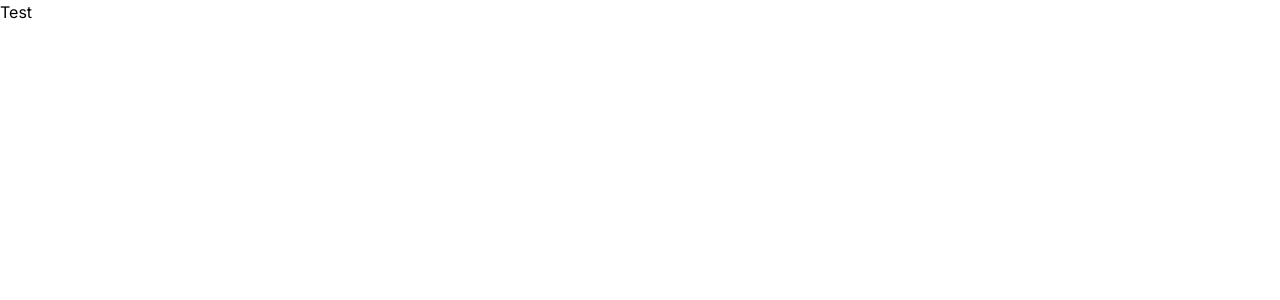
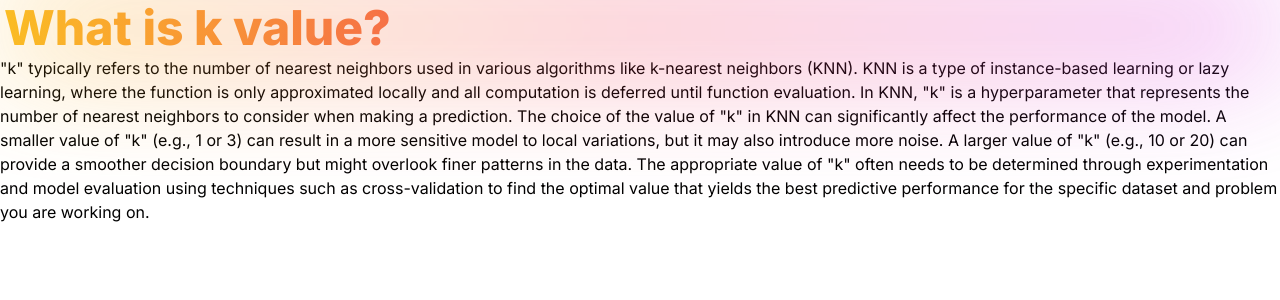
Before and after one commit to Team-Cartographer/space-apps-website, a Next.js app: page /about-the-project in a window 1280 px wide. Shown: the top 300 px of the page. Built offline with nearby package versions, Linux system fonts and the light colour scheme.

Commit message:
Updated the 'about-the-page' page

```diff
--- /dev/null
+++ b/src/app/about-the-project/gradientheading.jsx
@@ -0,0 +1,24 @@
+function GradientHeading({ children, gradient }) {
+  return (
+    <div className="relative">
+      <h1
+        className={`
+                    text-5xl font font-extrabold p-1
+                    text-transparent bg-clip-text
+                    bg-gradient-to-r ${gradient}
+                `}
+      >
+        {children}
+      </h1>
+
+      <div
+        className={`
+                    absolute inset-0 blur-3xl opacity-70
+                    bg-gradient-to-r ${gradient} animate-pulse
+                `}
+      />
+    </div>
+  );
+}
+
+export default GradientHeading;
--- a/src/app/about-the-project/page.js
+++ b/src/app/about-the-project/page.js
@@ -1,11 +1,31 @@
 "use client";
 
-import { useState } from "react";
+import GradientHeading from "./gradientheading";
 
 const Main = () => {
   return (
     <>
-      <text>Test</text>
+      <GradientHeading gradient="from-amber-400 via-rose-500 to-fuchsia-500">
+        What is k value?
+      </GradientHeading>
+      <p>
+        "k" typically refers to the number of nearest neighbors used in various
+        algorithms like k-nearest neighbors (KNN). KNN is a type of
+        instance-based learning or lazy learning, where the function is only
+        approximated locally and all computation is deferred until function
+        evaluation. In KNN, "k" is a hyperparameter that represents the number
+        of nearest neighbors to consider when making a prediction. The choice of
+        the value of "k" in KNN can significantly affect the performance of the
+        model. A smaller value of "k" (e.g., 1 or 3) can result in a more
+        sensitive model to local variations, but it may also introduce more
+        noise. A larger value of "k" (e.g., 10 or 20) can provide a smoother
+        decision boundary but might overlook finer patterns in the data. The
+        appropriate value of "k" often needs to be determined through
+        experimentation and model evaluation using techniques such as
+        cross-validation to find the optimal value that yields the best
+        predictive performance for the specific dataset and problem you are
+        working on.
+      </p>
     </>
   );
 };
```
